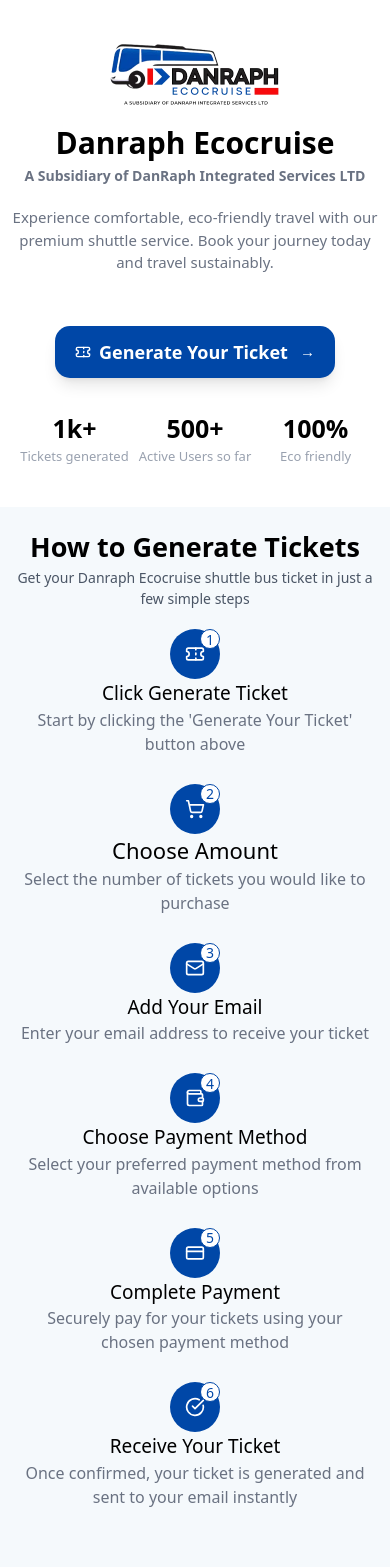
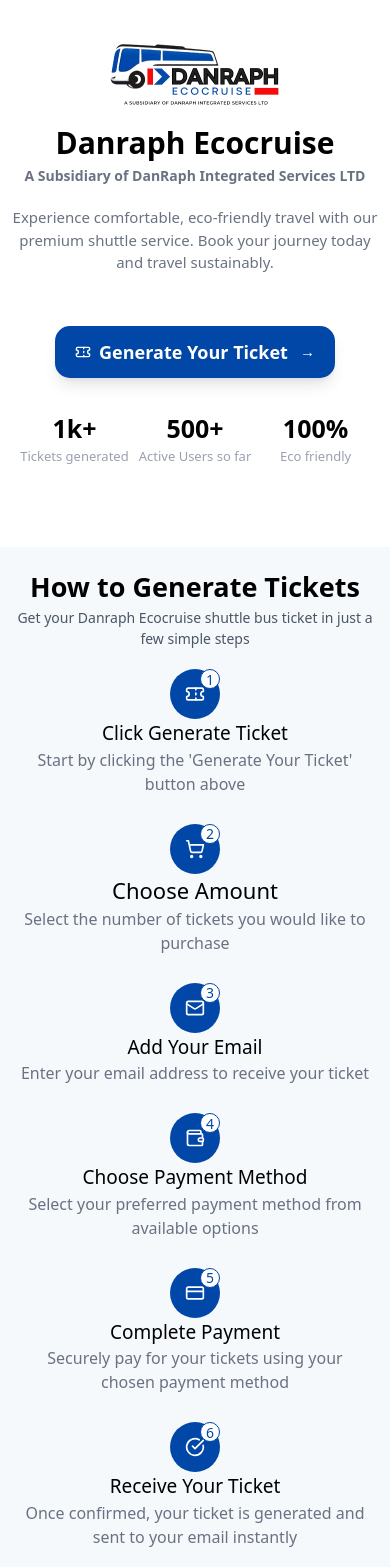
Before and after one commit to Danraph-Technologies/user-tickets, a React (Vite) app: page / in a window 390 px wide. Shown: the top 1567 px of the page. Built offline with nearby package versions, Linux system fonts and the light colour scheme.

Commit message:
style(home): adjust margin for the ticket generation section

```diff
--- a/src/pages/home.tsx
+++ b/src/pages/home.tsx
@@ -132,7 +132,7 @@
           </div>
         </div>
       </section>
-      <section className="bg-[#f5f9fc] py-5">
+      <section className="bg-[#f5f9fc] py-5 sm:my-0 my-10 ">
         <div className=" max-w-[1180px] mx-auto px-4 text-center">
           <h2 className="sm:text-[35px] text-[27px] font-bold ">
             How to Generate Tickets
```
